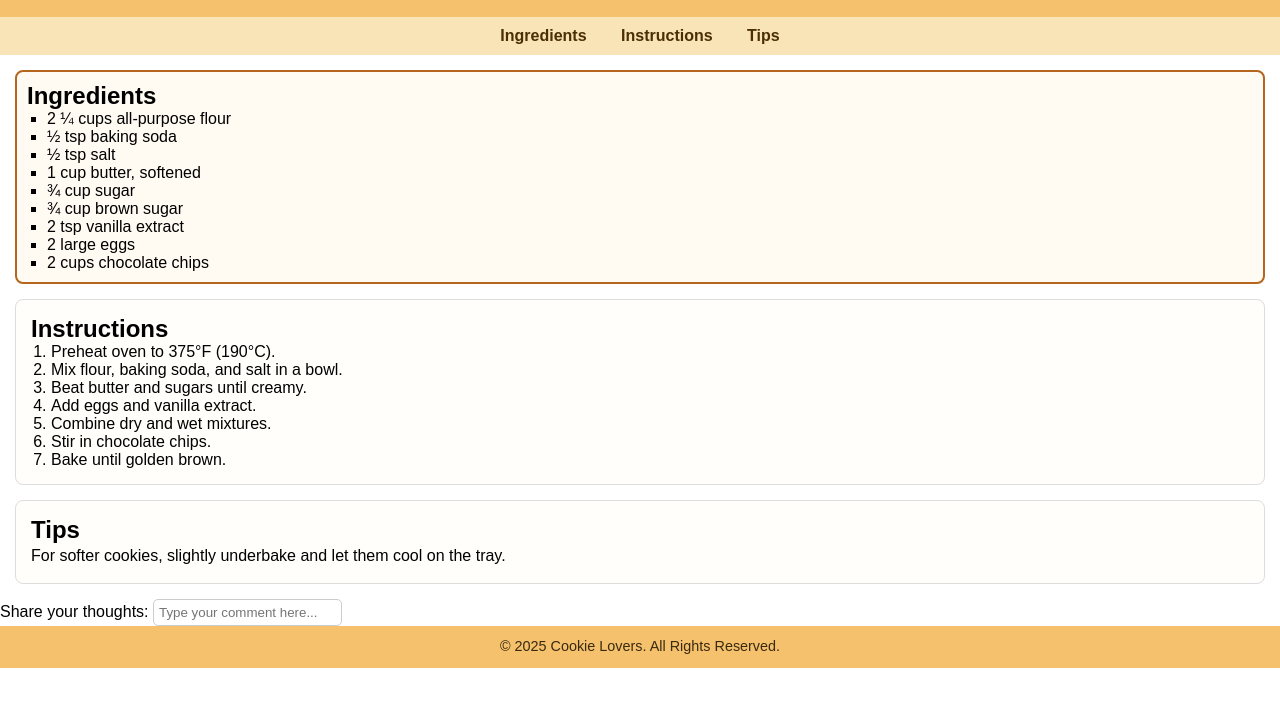
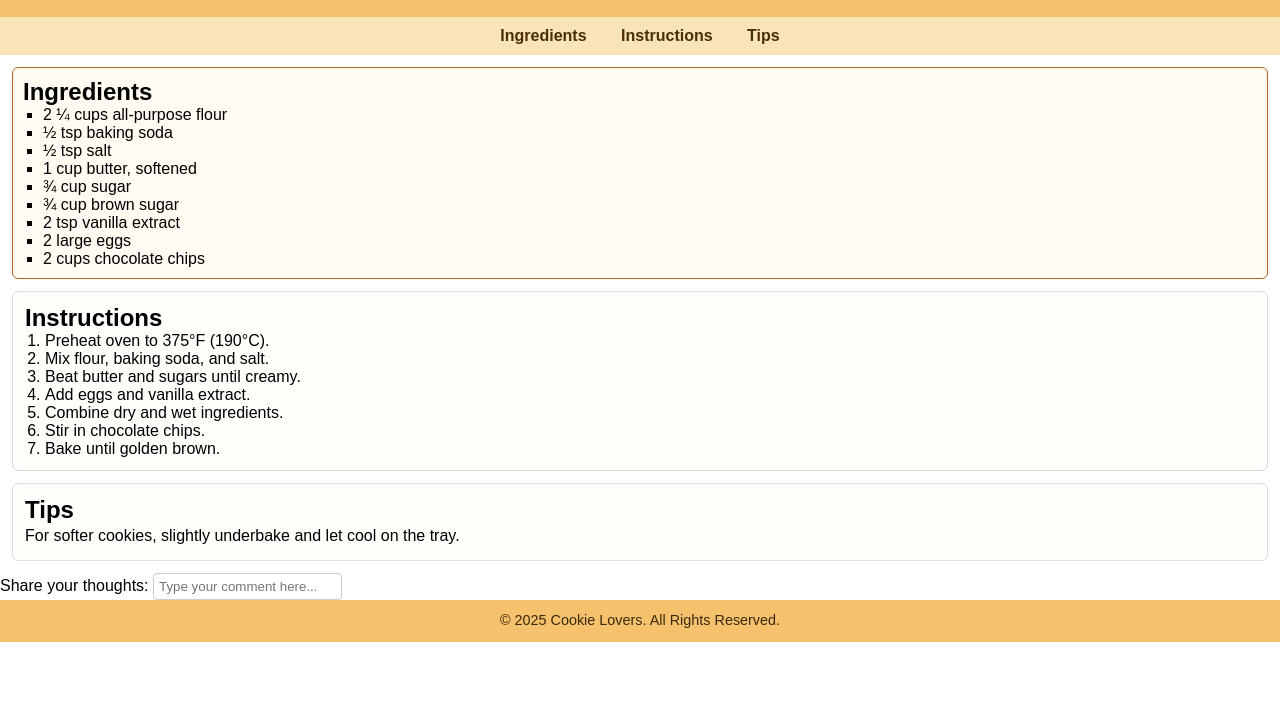
Before and after one commit to Yazoo555/FullStackTutorials, a plain HTML site: page tutorial_One/index.html in a window 1280 px wide. Shown: the part 60-766 px from the top of the page. Drawn offline with Linux system fonts and the light colour scheme.

Commit message:
New commit

```diff
--- a/tutorial_One/index.html
+++ b/tutorial_One/index.html
@@ -3,63 +3,46 @@
 <head>
   <meta charset="UTF-8">
   <meta name="viewport" content="width=device-width, initial-scale=1.0">
-  <title>Chocolate Chip Cookie Recipe</title>
-
-
+  <title>Chocolate Chip Cookies</title>
   <style>
-    /* Universal selector (reset & base styles) */
     * {
       margin: 0;
       padding: 0;
       box-sizing: border-box;
       font-family: Arial, sans-serif;
     }
-
-    /* Element selectors */
     h1 {
       font-size: 2em;
     }
-
     p {
       line-height: 1.5;
     }
-
     div {
       margin-top: 10px;
     }
-
-    /* ID selector */
     #ingredients {
-      border: 2px solid #b5651d;
+      border: 1px solid #b5651d;
       padding: 10px;
       background-color: #fffaf2;
     }
-
-    /* Class selector */
     .highlight {
       color: #b5651d;
       font-weight: bold;
     }
-
-    /* Attribute selector */
     [type="text"] {
       border: 1px solid #ccc;
       padding: 5px;
-      border-radius: 5px;
+      border-radius: 4px;
     }
   </style>
-
-
   <link rel="stylesheet" href="style.css">
 </head>
 <body>
 
-  <!-- Header with Inline CSS -->
   <header style="background-color: #f5c16c; text-align: center; padding: 20px;">
     <h1>Delicious <span class="highlight">Chocolate Chip Cookies</span></h1>
   </header>
 
-  <!-- Navigation Menu -->
   <nav>
     <ul>
       <li><a href="#ingredients">Ingredients</a></li>
@@ -68,7 +51,6 @@
     </ul>
   </nav>
 
-  <!-- Main Content -->
   <main>
     <article>
       <section id="ingredients">
@@ -90,10 +72,10 @@
         <h2>Instructions</h2>
         <ol>
           <li>Preheat oven to 375°F (190°C).</li>
-          <li>Mix flour, baking soda, and salt in a bowl.</li>
+          <li>Mix flour, baking soda, and salt.</li>
           <li>Beat butter and sugars until creamy.</li>
           <li>Add eggs and vanilla extract.</li>
-          <li>Combine dry and wet mixtures.</li>
+          <li>Combine dry and wet ingredients.</li>
           <li>Stir in chocolate chips.</li>
           <li>Bake until golden brown.</li>
         </ol>
@@ -101,7 +83,7 @@
 
       <section id="tips">
         <h2>Tips</h2>
-        <p>For softer cookies, slightly underbake and let them cool on the tray.</p>
+        <p>For softer cookies, slightly underbake and let cool on the tray.</p>
       </section>
 
       <div>
--- a/tutorial_One/style.css
+++ b/tutorial_One/style.css
@@ -1,43 +1,32 @@
-
 nav ul {
-  list-style-type: none;
+  list-style: none;
   background-color: #f9e4b7;
   padding: 10px;
   text-align: center;
 }
-
 nav ul li {
   display: inline-block;
   margin: 0 15px;
 }
-
 nav ul li a {
   text-decoration: none;
   color: #4b2e05;
   font-weight: bold;
 }
-
-
 #ingredients ul {
-  list-style-type: square;
+  list-style: square;
   margin-left: 20px;
 }
-
-
 #instructions ol {
   margin-left: 20px;
 }
-
-
 section {
   border: 1px solid #ddd;
-  border-radius: 8px;
-  padding: 15px;
-  margin: 15px;
+  border-radius: 6px;
+  padding: 12px;
+  margin: 12px;
   background-color: #fffefb;
 }
-
-
 footer {
   text-align: center;
   background-color: #f5c16c;
```
Also changed, not shown: 1 other file.
